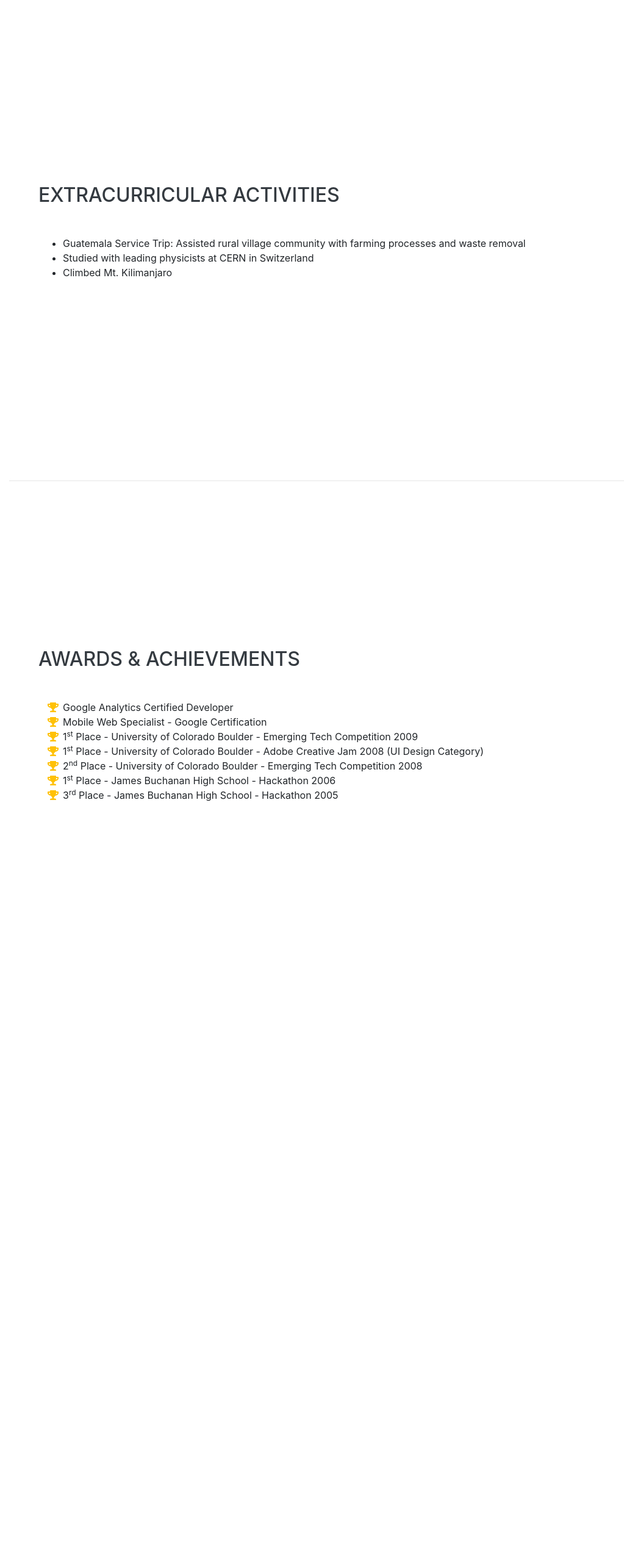
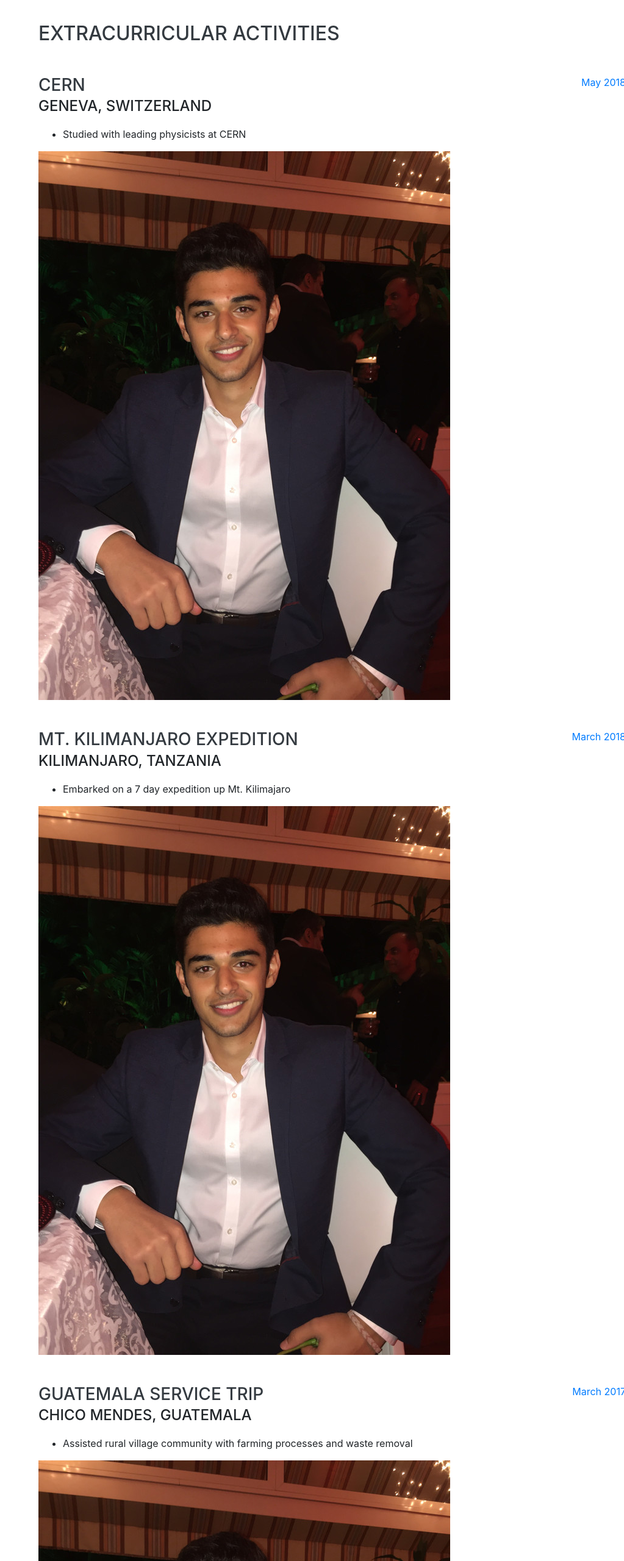
Before and after one commit to zaydalameddine/resume, a website with bundled scripts: page index.html in a window 1280 px wide. Shown: the part 4900-7460 px from the top of the page at 61% size, without its empty margins (257-1280 px from the left). Before the commit the page ends 6489 px from the top, so only its background shows below. Built offline with nearby package versions, Linux system fonts and the light colour scheme; a web font is replaced by a local one.

Commit message:
Changed Extracurrilcular Section

```diff
--- a/index.html
+++ b/index.html
@@ -338,11 +338,52 @@
     <section class="resume-section p-3 p-lg-5 d-flex align-items-center" id="interests">
       <div class="w-100">
         <h2 class="mb-5">Extracurricular Activities</h2>
-        <ul>
-          <li>Guatemala Service Trip: Assisted rural village community with farming processes and waste removal</li>
-          <li>Studied with leading physicists at CERN in Switzerland</li>
-          <li>Climbed Mt. Kilimanjaro </li>
-        </ul>
+
+        <div class="resume-item d-flex flex-column flex-md-row justify-content-between mb-5">
+          <div class="resume-content">
+            <h3 class="mb-0">CERN</h3>
+            <div class="subheading mb-3">Geneva, Switzerland</div>
+            <ul>
+              <li>Studied with leading physicists at CERN</li>
+            </ul>
+            <img src = "img/profile.jpg">
+
+          </div>
+          <div class="resume-date text-md-right">
+            <span class="text-primary">May 2018</span>
+          </div>
+        </div>
+
+        <div class="resume-item d-flex flex-column flex-md-row justify-content-between mb-5">
+          <div class="resume-content">
+            <h3 class="mb-0">Mt. Kilimanjaro Expedition</h3>
+            <div class="subheading mb-3">Kilimanjaro, Tanzania</div>
+            <ul>
+              <li>Embarked on a 7 day expedition up Mt. Kilimajaro</li>
+            </ul>
+            <img src = "img/profile.jpg">
+
+          </div>
+          <div class="resume-date text-md-right">
+            <span class="text-primary">March 2018</span>
+          </div>
+        </div>
+
+        <div class="resume-item d-flex flex-column flex-md-row justify-content-between mb-5">
+          <div class="resume-content">
+            <h3 class="mb-0">Guatemala Service Trip</h3>
+            <div class="subheading mb-3">Chico Mendes, Guatemala</div>
+            <ul>
+              <li>Assisted rural village community with farming processes and waste removal</li>
+            </ul>
+            <img src = "img/profile.jpg">
+
+          </div>
+          <div class="resume-date text-md-right">
+            <span class="text-primary">March 2017</span>
+          </div>
+        </div>
+
         <p class="mb-0"></p>
       </div>
     </section>
@@ -355,14 +396,14 @@
         <ul class="fa-ul mb-0">
           <li>
             <i class="fa-li fa fa-trophy text-warning"></i>
-            Google Analytics Certified Developer</li>
+            Gold Duke of Edinburgh: Involves 52h of a new skill, physical challenges, and community involvement</li>
           <li>
             <i class="fa-li fa fa-trophy text-warning"></i>
-            Mobile Web Specialist - Google Certification</li>
+            YMCA 2018 Peace Medallion: Nominated out of 300 groups</li>
           <li>
             <i class="fa-li fa fa-trophy text-warning"></i>
             1<sup>st</sup>
-            Place - University of Colorado Boulder - Emerging Tech Competition 2009</li>
+            Completed WHMIS and machine shop training as per UWAFT protocol</li>
           <li>
             <i class="fa-li fa fa-trophy text-warning"></i>
             1<sup>st</sup>
```
